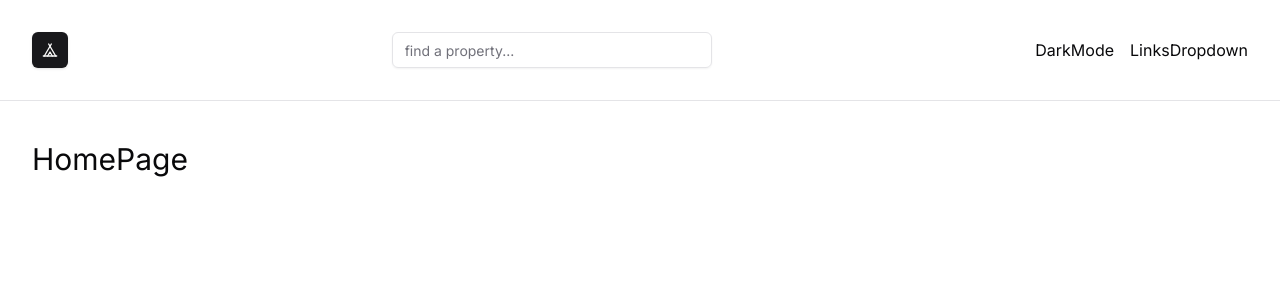
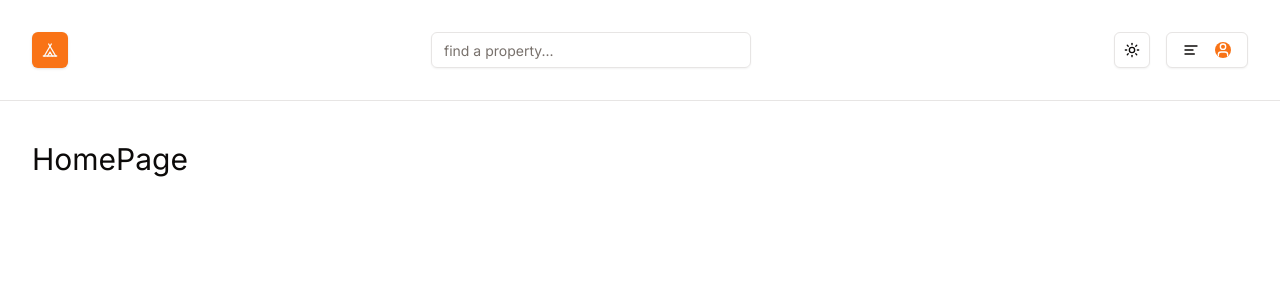
Before and after one commit to z-elghenam/temp-home-away, a Next.js app: page / in a window 1280 px wide. Shown: the top 300 px of the page. Built offline with nearby package versions, Linux system fonts and the light colour scheme.

Commit message:
completed navbar and ready for use

```diff
--- a/app/globals.css
+++ b/app/globals.css
@@ -2,54 +2,56 @@
 @tailwind components;
 @tailwind utilities;
 
+
 @layer base {
   :root {
     --background: 0 0% 100%;
-    --foreground: 240 10% 3.9%;
+    --foreground: 20 14.3% 4.1%;
     --card: 0 0% 100%;
-    --card-foreground: 240 10% 3.9%;
+    --card-foreground: 20 14.3% 4.1%;
     --popover: 0 0% 100%;
-    --popover-foreground: 240 10% 3.9%;
-    --primary: 240 5.9% 10%;
-    --primary-foreground: 0 0% 98%;
-    --secondary: 240 4.8% 95.9%;
-    --secondary-foreground: 240 5.9% 10%;
-    --muted: 240 4.8% 95.9%;
-    --muted-foreground: 240 3.8% 46.1%;
-    --accent: 240 4.8% 95.9%;
-    --accent-foreground: 240 5.9% 10%;
+    --popover-foreground: 20 14.3% 4.1%;
+    --primary: 24.6 95% 53.1%;
+    --primary-foreground: 60 9.1% 97.8%;
+    --secondary: 60 4.8% 95.9%;
+    --secondary-foreground: 24 9.8% 10%;
+    --muted: 60 4.8% 95.9%;
+    --muted-foreground: 25 5.3% 44.7%;
+    --accent: 60 4.8% 95.9%;
+    --accent-foreground: 24 9.8% 10%;
     --destructive: 0 84.2% 60.2%;
-    --destructive-foreground: 0 0% 98%;
-    --border: 240 5.9% 90%;
-    --input: 240 5.9% 90%;
-    --ring: 240 10% 3.9%;
+    --destructive-foreground: 60 9.1% 97.8%;
+    --border: 20 5.9% 90%;
+    --input: 20 5.9% 90%;
+    --ring: 24.6 95% 53.1%;
+    --radius: 0.5rem;
     --chart-1: 12 76% 61%;
     --chart-2: 173 58% 39%;
     --chart-3: 197 37% 24%;
     --chart-4: 43 74% 66%;
     --chart-5: 27 87% 67%;
-    --radius: 0.5rem;
   }
+
   .dark {
-    --background: 240 10% 3.9%;
-    --foreground: 0 0% 98%;
-    --card: 240 10% 3.9%;
-    --card-foreground: 0 0% 98%;
-    --popover: 240 10% 3.9%;
-    --popover-foreground: 0 0% 98%;
-    --primary: 0 0% 98%;
-    --primary-foreground: 240 5.9% 10%;
-    --secondary: 240 3.7% 15.9%;
-    --secondary-foreground: 0 0% 98%;
-    --muted: 240 3.7% 15.9%;
-    --muted-foreground: 240 5% 64.9%;
-    --accent: 240 3.7% 15.9%;
-    --accent-foreground: 0 0% 98%;
-    --destructive: 0 62.8% 30.6%;
-    --destructive-foreground: 0 0% 98%;
-    --border: 240 3.7% 15.9%;
-    --input: 240 3.7% 15.9%;
-    --ring: 240 4.9% 83.9%;
+    --background: 20 14.3% 4.1%;
+    --foreground: 60 9.1% 97.8%;
+    --card: 20 14.3% 4.1%;
+    --card-foreground: 60 9.1% 97.8%;
+    --popover: 20 14.3% 4.1%;
+    --popover-foreground: 60 9.1% 97.8%;
+    --primary: 20.5 90.2% 48.2%;
+    --primary-foreground: 60 9.1% 97.8%;
+    --secondary: 12 6.5% 15.1%;
+    --secondary-foreground: 60 9.1% 97.8%;
+    --muted: 12 6.5% 15.1%;
+    --muted-foreground: 24 5.4% 63.9%;
+    --accent: 12 6.5% 15.1%;
+    --accent-foreground: 60 9.1% 97.8%;
+    --destructive: 0 72.2% 50.6%;
+    --destructive-foreground: 60 9.1% 97.8%;
+    --border: 12 6.5% 15.1%;
+    --input: 12 6.5% 15.1%;
+    --ring: 20.5 90.2% 48.2%;
     --chart-1: 220 70% 50%;
     --chart-2: 160 60% 45%;
     --chart-3: 30 80% 55%;
@@ -57,6 +59,7 @@
     --chart-5: 340 75% 55%;
   }
 }
+
 @layer base {
   * {
     @apply border-border;
--- a/app/layout.tsx
+++ b/app/layout.tsx
@@ -2,6 +2,8 @@ import type { Metadata } from "next";
 import { Inter } from "next/font/google";
 import "./globals.css";
 import Navbar from "@/components/navbar/Navbar";
+import Providers from "./providers";
+import { ClerkProvider } from "@clerk/nextjs";
 
 const inter = Inter({ subsets: ["latin"] });
 
@@ -16,11 +18,15 @@ export default function RootLayout({
   children: React.ReactNode;
 }>) {
   return (
-    <html lang="en">
-      <body className={inter.className}>
-        <Navbar />
-        <main className="container py-10">{children}</main>
-      </body>
-    </html>
+    <ClerkProvider>
+      <html lang="en" suppressHydrationWarning>
+        <body className={inter.className}>
+          <Providers>
+            <Navbar />
+            <main className="container py-10">{children}</main>
+          </Providers>
+        </body>
+      </html>
+    </ClerkProvider>
   );
 }
--- /dev/null
+++ b/app/providers.tsx
@@ -0,0 +1,22 @@
+"use client";
+import { type ReactNode } from "react";
+import { ThemeProvider } from "./theme-provider";
+import { Toaster } from "@/components/ui/toaster";
+
+function Providers({ children }: { children: ReactNode }) {
+  return (
+    <>
+      <Toaster />
+      <ThemeProvider
+        attribute="class"
+        defaultTheme="system"
+        enableSystem
+        disableTransitionOnChange
+      >
+        {children}
+      </ThemeProvider>
+    </>
+  );
+}
+
+export default Providers;
--- /dev/null
+++ b/app/theme-provider.tsx
@@ -0,0 +1,11 @@
+"use client";
+
+import * as React from "react";
+import {
+  ThemeProvider as NextThemesProvider,
+  type ThemeProviderProps,
+} from "next-themes";
+
+export function ThemeProvider({ children, ...props }: ThemeProviderProps) {
+  return <NextThemesProvider {...props}>{children}</NextThemesProvider>;
+}
--- a/components/navbar/DarkMode.tsx
+++ b/components/navbar/DarkMode.tsx
@@ -1,5 +1,40 @@
-function DarkMode() {
-    return <div>DarkMode</div>;
+"use client"
+
+import * as React from "react"
+import { Moon, Sun } from "lucide-react"
+import { useTheme } from "next-themes"
+
+import { Button } from "@/components/ui/button"
+import {
+  DropdownMenu,
+  DropdownMenuContent,
+  DropdownMenuItem,
+  DropdownMenuTrigger,
+} from "@/components/ui/dropdown-menu"
+
+export default function ModeToggle() {
+  const { setTheme } = useTheme()
+
+  return (
+    <DropdownMenu>
+      <DropdownMenuTrigger asChild>
+        <Button variant="outline" size="icon">
+          <Sun className="h-[1.2rem] w-[1.2rem] rotate-0 scale-100 transition-all dark:-rotate-90 dark:scale-0" />
+          <Moon className="absolute h-[1.2rem] w-[1.2rem] rotate-90 scale-0 transition-all dark:rotate-0 dark:scale-100" />
+          <span className="sr-only">Toggle theme</span>
+        </Button>
+      </DropdownMenuTrigger>
+      <DropdownMenuContent align="end">
+        <DropdownMenuItem onClick={() => setTheme("light")}>
+          Light
+        </DropdownMenuItem>
+        <DropdownMenuItem onClick={() => setTheme("dark")}>
+          Dark
+        </DropdownMenuItem>
+        <DropdownMenuItem onClick={() => setTheme("system")}>
+          System
+        </DropdownMenuItem>
+      </DropdownMenuContent>
+    </DropdownMenu>
+  )
 }
-
-export default DarkMode;
--- a/components/navbar/LinksDropdown.tsx
+++ b/components/navbar/LinksDropdown.tsx
@@ -1,5 +1,61 @@
+"use client";
+import {
+  DropdownMenu,
+  DropdownMenuContent,
+  DropdownMenuItem,
+  DropdownMenuTrigger,
+  // DropdownMenuSeparator,
+} from "@/components/ui/dropdown-menu";
+import { LuAlignLeft } from "react-icons/lu";
+import Link from "next/link";
+import { Button } from "../ui/button";
+import UserIcon from "./UserIcon";
+import { links } from "@/utils/links";
+import { SignedIn, SignedOut, SignInButton, SignUpButton } from "@clerk/nextjs";
+import { DropdownMenuSeparator } from "@radix-ui/react-dropdown-menu";
+import SignOutLink from "./SignOutLink";
+
 function LinksDropdown() {
-  return <div>LinksDropdown</div>;
+  return (
+    <DropdownMenu>
+      <DropdownMenuTrigger asChild>
+        <Button variant="outline" className="flex gap-4 max-w-[100px]">
+          <LuAlignLeft className="w-6 h-6" />
+          <UserIcon />
+        </Button>
+      </DropdownMenuTrigger>
+      <DropdownMenuContent className="w-52" align="start" sideOffset={10}>
+        <SignedOut>
+          <DropdownMenuItem>
+            <SignInButton mode="modal">
+              <button className="w-full text-left">Login</button>
+            </SignInButton>
+          </DropdownMenuItem>
+          <DropdownMenuSeparator />
+          <DropdownMenuItem>
+            <SignUpButton mode="modal">
+              <button className="w-full text-left">Register</button>
+            </SignUpButton>
+          </DropdownMenuItem>
+        </SignedOut>
+        <SignedIn>
+          {links.map((link) => {
+            return (
+              <DropdownMenuItem key={link.href}>
+                <Link href={link.href} className="capitalize w-full">
+                  {link.label}
+                </Link>
+              </DropdownMenuItem>
+            );
+          })}
+          <DropdownMenuSeparator />
+          <DropdownMenuItem>
+            <SignOutLink />
+          </DropdownMenuItem>
+        </SignedIn>
+      </DropdownMenuContent>
+    </DropdownMenu>
+  );
 }
 
 export default LinksDropdown;
--- a/components/navbar/Navbar.tsx
+++ b/components/navbar/Navbar.tsx
@@ -10,7 +10,7 @@ function Navbar() {
       <div className="container flex flex-col sm:flex-row  sm:justify-between sm:items-center flex-wrap gap-4 py-8">
         <Logo />
         <NavSearch />
-        <div className="flex gap-4 items-center ">
+        <div className="flex gap-4 items-center">
           <DarkMode />
           <LinksDropdown />
         </div>
--- a/components/navbar/SignOutLink.tsx
+++ b/components/navbar/SignOutLink.tsx
@@ -1,5 +1,20 @@
+import { useToast } from "@/hooks/use-toast";
+import { SignOutButton } from "@clerk/nextjs";
+
 function SignOutLink() {
-  return <div>SignOutLink</div>;
+  const { toast } = useToast();
+
+  function handleLogout() {
+    toast({ description: "You have been signed out." });
+  }
+
+  return (
+    <SignOutButton redirectUrl="/">
+      <button className="w-full text-left" onClick={handleLogout}>
+        Logout
+      </button>
+    </SignOutButton>
+  );
 }
 
 export default SignOutLink;
--- a/components/navbar/UserIcon.tsx
+++ b/components/navbar/UserIcon.tsx
@@ -1,5 +1,6 @@
+import { LuUser } from 'react-icons/lu';
+
 function UserIcon() {
-  return <div>UserIcon</div>;
+  return <LuUser className='w-6 h-6 bg-primary rounded-full text-white' />;
 }
-
 export default UserIcon;
--- /dev/null
+++ b/utils/links.ts
@@ -0,0 +1,14 @@
+type NavLink = {
+  href: string;
+  label: string;
+};
+
+export const links: NavLink[] = [
+  { href: '/', label: 'home' },
+  { href: '/favorites ', label: 'favorites' },
+  { href: '/bookings ', label: 'bookings' },
+  { href: '/reviews ', label: 'reviews' },
+  { href: '/rentals/create ', label: 'create rental' },
+  { href: '/rentals', label: 'my rentals' },
+  { href: '/profile ', label: 'profile' },
+];
```
Also changed, not shown: middleware.ts (added, +18 -0 lines), package.json (+7 -3 lines), 1 other file (tests, documents, lock files or other folders).
